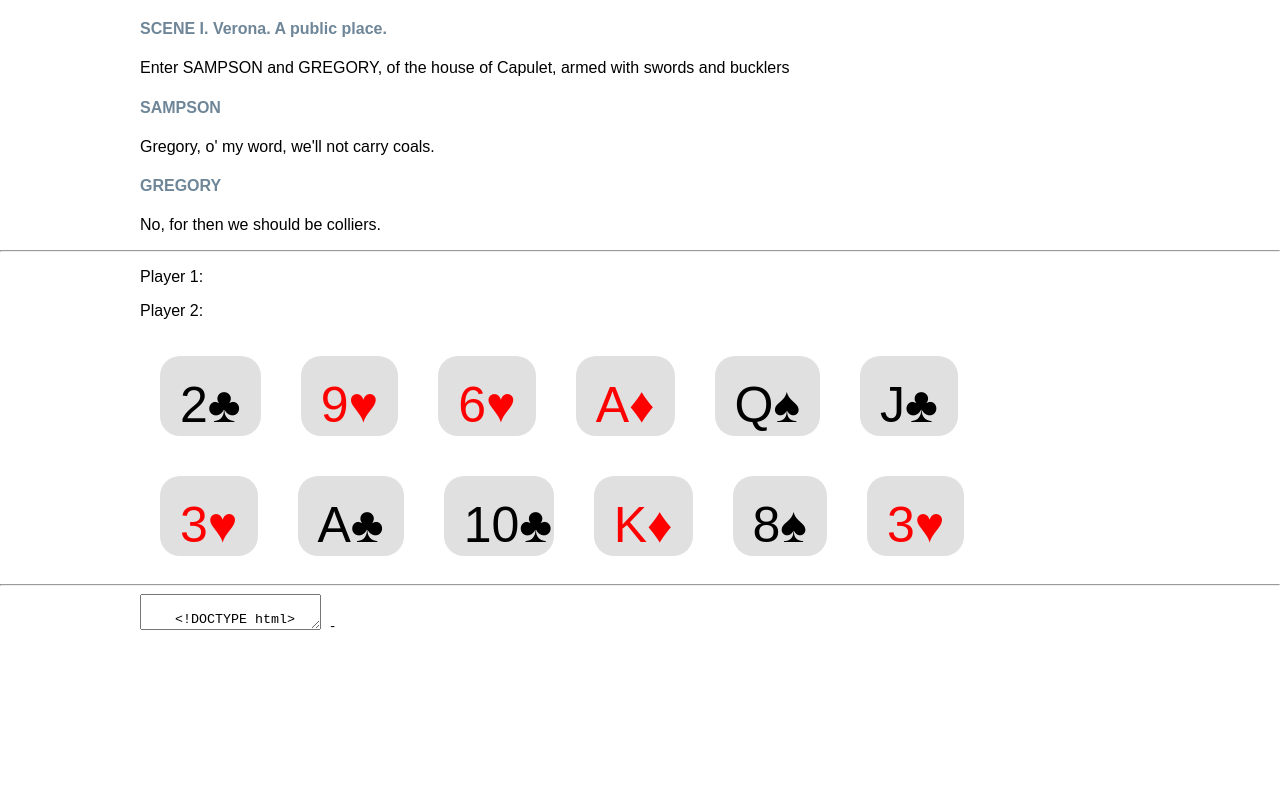
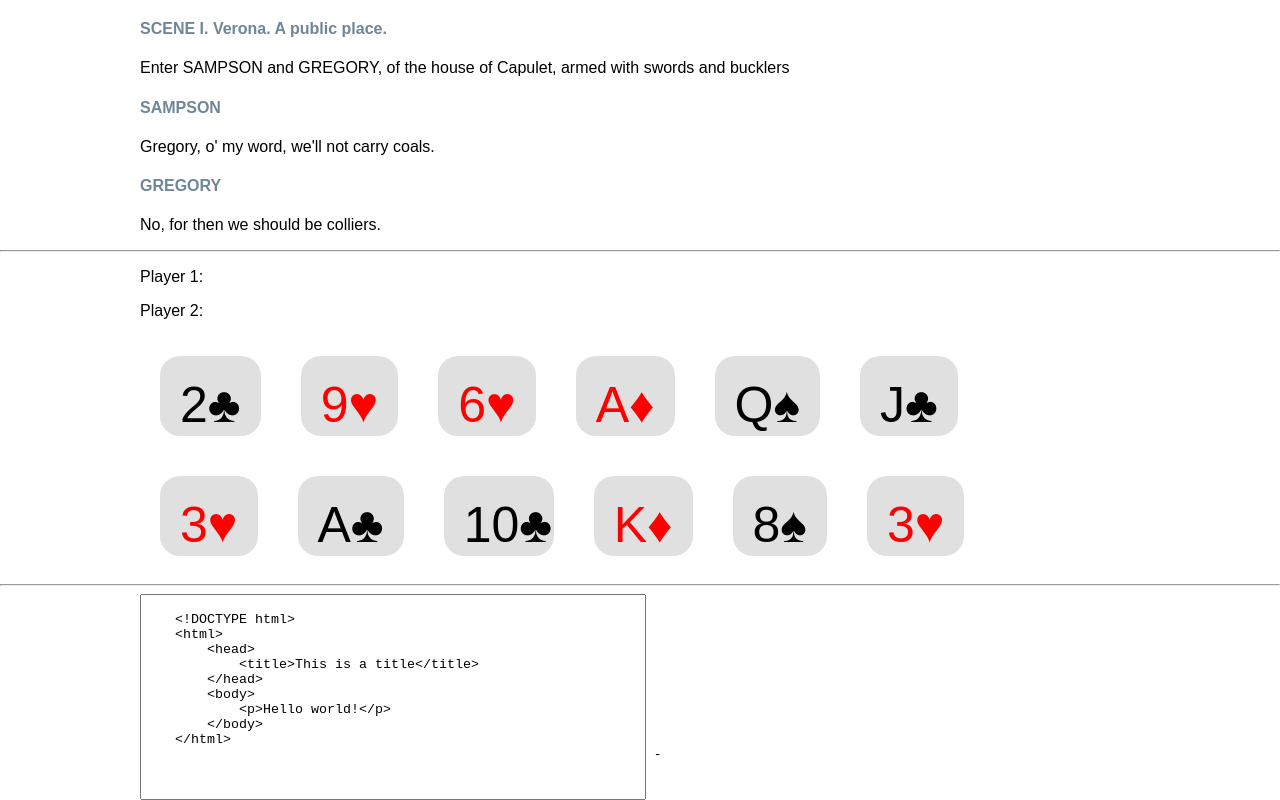
Before and after one commit to YakovenkoA/task1, a plain HTML site: page index.html in a window 1280 px wide. Shown: the part 419-1219 px from the top of the page. Before the commit the page ends 1053 px from the top, so only its background shows below. Drawn offline with Linux system fonts and the light colour scheme.

Commit message:
фыяч

```diff
--- a/css/main.css
+++ b/css/main.css
@@ -102,7 +102,9 @@ h4 {
     color:red;
 }
 
-.textarea {
+textarea {
     display: inline-table;
+    min-height:200px;
+    min-width: 500px;
 
 }
```
